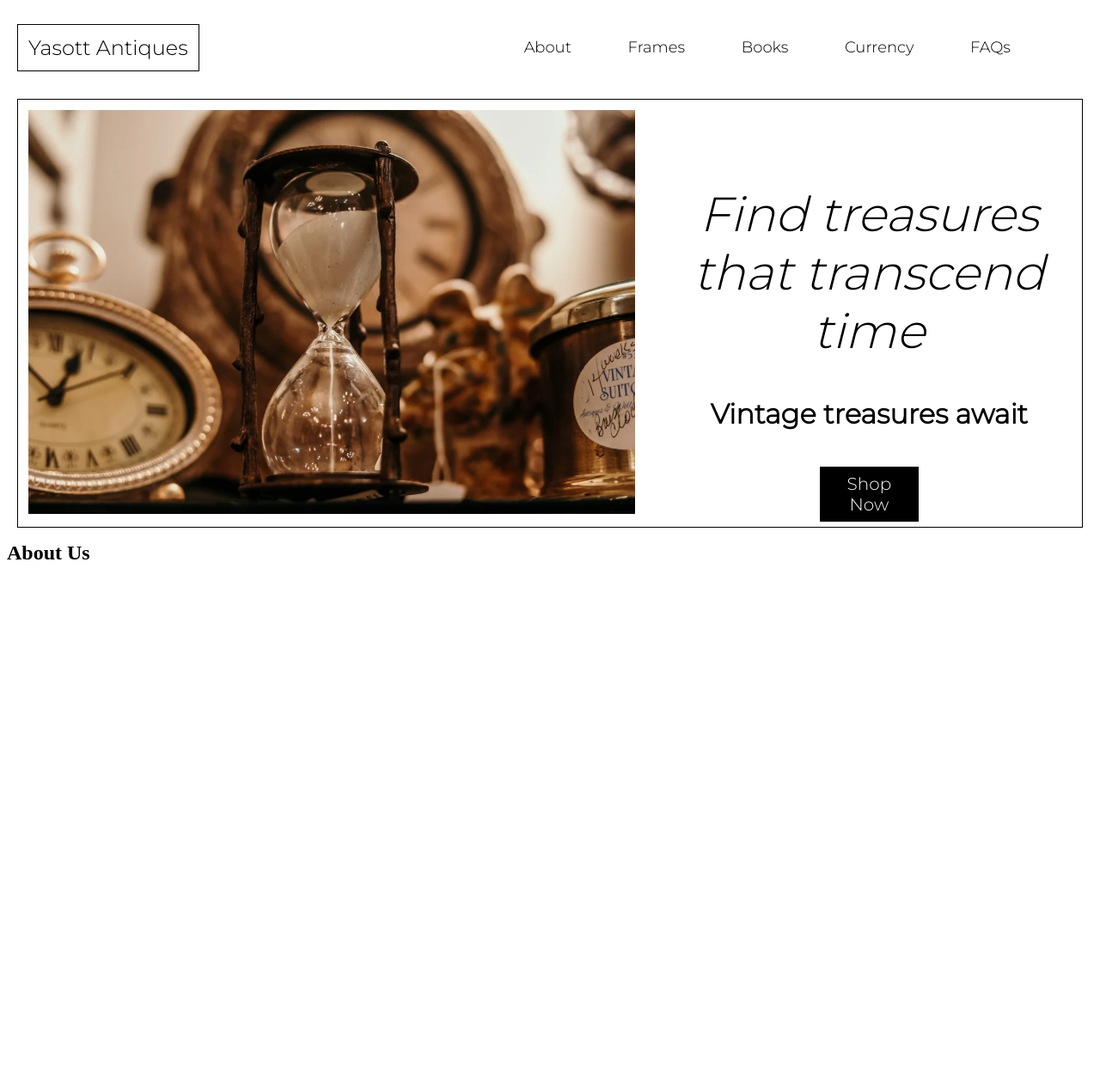
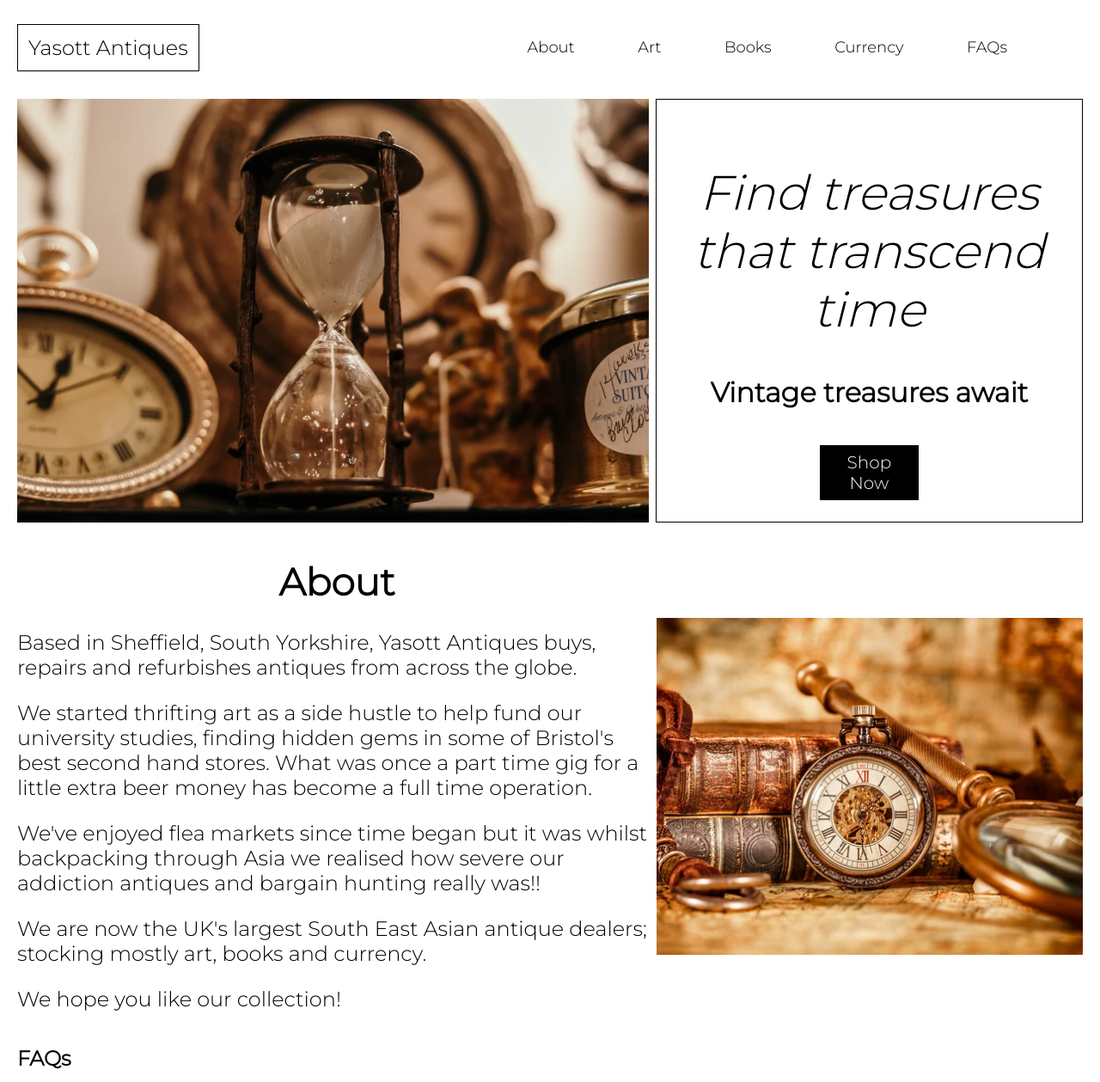
Before and after one commit to scottgirling/antiques, a plain HTML site: page index.html in a window 1280 px wide. Shown: the top 1259 px of the page at 86% size. Before the commit the page ends 800 px from the top, so only its background shows below. Drawn offline with Linux system fonts and the light colour scheme.

Commit message:
added about, other pages & footer

```diff
--- a/index.html
+++ b/index.html
@@ -5,6 +5,7 @@
         <link rel="preconnect" href="https://fonts.googleapis.com">
         <link rel="preconnect" href="https://fonts.gstatic.com" crossorigin>
         <link href="https://fonts.googleapis.com/css2?family=Montserrat:wght@300&display=swap" rel="stylesheet">
+        <script src="https://kit.fontawesome.com/121245de7a.js" crossorigin="anonymous"></script>
     </head>
 
     <!-- navigation section -->
@@ -13,14 +14,14 @@
         <div>
             <nav id="navigation">
                 <div>
-                    <h1>Yasott Antiques</h1>
+                    <h1><a href="index.html">Yasott Antiques</a></h1>
                 </div>
                 <ul>
                     <li><a href="#about">About</a></li>
-                    <li>Frames</li>
-                    <li>Books</li>
-                    <li>Currency</li>
-                    <li>FAQs</li>
+                    <li><a href="art.html">Art</a></li>
+                    <li><a href="books.html">Books</a></li>
+                    <li><a href="currency.html">Currency</a></li>
+                    <li><a href="#faqs">FAQs</a></li>
                 </ul>
             </nav>
         </div>
@@ -32,16 +33,42 @@
                 <img id="landing-image" src="./resources/images/landingimage.webp">
             </div>
             <div id="landing-right">
-                <h1><em>Find treasures that transcend time</em></h1>
-                <h4>Vintage treasures await</h4>
-                <p>Shop Now</p>
+                <div id="landing-right-text">
+                    <h1><em>Find treasures that transcend time</em></h1>
+                    <h4>Vintage treasures await</h4>
+                    <p>Shop Now</p>
+                </div>
             </div>
         </div>
 
         <!-- about section -->
 
         <div id="about">
-            <h1>About Us</h1>
+            <div id="about-left-container">
+                <div id="about-text">
+                    <h1>About</h1>
+                    <p>Based in Sheffield, South Yorkshire, Yasott Antiques buys, repairs and refurbishes antiques from across the globe.</p>
+                    <p>We started thrifting art as a side hustle to help fund our university studies, finding hidden gems in some of Bristol's best second hand stores. What was once a part time gig for a little extra beer money has become a full time operation.</p>
+                    <p>We've enjoyed flea markets since time began but it was whilst backpacking through Asia we realised how severe our addiction antiques and bargain hunting really was!!</p>
+                    <p>We are now the UK's largest South East Asian antique dealers; stocking mostly art, books and currency.</p>
+                    <p>We hope you like our collection!</p>
+                </div>
+            </div>
+
+            <div id="about-right-container">
+                <img src="./resources/images/about-us-crop.jpg">
+            </div>
+        </div>
+
+        <!-- FAQs section -->
+
+        <div id="faqs">
+            <h1>FAQs</h1>
+            <img src="./resources/images/banner.jpg">
         </div>
     </body>
+
+    <footer>
+        <p><i class="fa-regular fa-copyright"></i> 2024 Yasott Antiques. All rights reserved.</p>
+    </footer>
 </html>
--- /dev/null
+++ b/resources/css/art.css
@@ -0,0 +1,63 @@
+/* universal styles */
+
+body {
+    font-size: 12px;
+}
+
+/* nav section */
+
+#navigation {
+    display: flex;
+    justify-content: space-between;
+    font-family: 'Montserrat', sans-serif;
+}
+
+nav h1 {
+    font-size: 200%;
+    font-weight: 300;
+    border: 1px solid black;
+    padding: 12px;
+    margin-left: 12px;
+}
+
+nav ul {
+    display: flex;
+    justify-content: space-between;
+    width: 50%;
+    margin-right: 5%;
+}
+
+nav li {
+    display: inline-block;
+    font-size: 150%;
+    padding: 12px;
+    margin: auto;
+}
+
+nav a:link {
+    color: black;
+    text-decoration: none;
+}
+
+nav a:visited {
+    color: black;
+    text-decoration: none;
+}
+
+nav a:hover {
+    color: black;
+    text-decoration: none;
+}
+
+nav a:active {
+    color: black;
+    text-decoration: none;
+}
+
+/* footer section */
+
+footer {
+    margin: 12px;
+    font-size: 12px;
+    border-top: 1px solid black;
+}
--- /dev/null
+++ b/resources/css/books.css
@@ -0,0 +1,63 @@
+/* universal styles */
+
+body {
+    font-size: 12px;
+}
+
+/* nav section */
+
+#navigation {
+    display: flex;
+    justify-content: space-between;
+    font-family: 'Montserrat', sans-serif;
+}
+
+nav h1 {
+    font-size: 200%;
+    font-weight: 300;
+    border: 1px solid black;
+    padding: 12px;
+    margin-left: 12px;
+}
+
+nav ul {
+    display: flex;
+    justify-content: space-between;
+    width: 50%;
+    margin-right: 5%;
+}
+
+nav li {
+    display: inline-block;
+    font-size: 150%;
+    padding: 12px;
+    margin: auto;
+}
+
+nav a:link {
+    color: black;
+    text-decoration: none;
+}
+
+nav a:visited {
+    color: black;
+    text-decoration: none;
+}
+
+nav a:hover {
+    color: black;
+    text-decoration: none;
+}
+
+nav a:active {
+    color: black;
+    text-decoration: none;
+}
+
+/* footer section */
+
+footer {
+    margin: 12px;
+    font-size: 12px;
+    border-top: 1px solid black;
+}
--- /dev/null
+++ b/resources/css/currency.css
@@ -0,0 +1,63 @@
+/* universal styles */
+
+body {
+    font-size: 12px;
+}
+
+/* nav section */
+
+#navigation {
+    display: flex;
+    justify-content: space-between;
+    font-family: 'Montserrat', sans-serif;
+}
+
+nav h1 {
+    font-size: 200%;
+    font-weight: 300;
+    border: 1px solid black;
+    padding: 12px;
+    margin-left: 12px;
+}
+
+nav ul {
+    display: flex;
+    justify-content: space-between;
+    width: 50%;
+    margin-right: 5%;
+}
+
+nav li {
+    display: inline-block;
+    font-size: 150%;
+    padding: 12px;
+    margin: auto;
+}
+
+nav a:link {
+    color: black;
+    text-decoration: none;
+}
+
+nav a:visited {
+    color: black;
+    text-decoration: none;
+}
+
+nav a:hover {
+    color: black;
+    text-decoration: none;
+}
+
+nav a:active {
+    color: black;
+    text-decoration: none;
+}
+
+/* footer section */
+
+footer {
+    margin: 12px;
+    font-size: 12px;
+    border-top: 1px solid black;
+}
--- a/resources/css/style.css
+++ b/resources/css/style.css
@@ -2,6 +2,7 @@
 
 body {
     font-size: 12px;
+    font-family: 'Montserrat', sans-serif;
 }
 
 /* nav section */
@@ -9,7 +10,6 @@ body {
 #navigation {
     display: flex;
     justify-content: space-between;
-    font-family: 'Montserrat', sans-serif;
 }
 
 nav h1 {
@@ -34,16 +34,31 @@ nav li {
     margin: auto;
 }
 
-nav a:link, visited, hover, active {
+nav a:link {
     color: black;
     text-decoration: none;
 }
 
+nav a:visited {
+    color: black;
+    text-decoration: none;
+}
+
+nav a:hover {
+    color: black;
+    text-decoration: none;
+}
+
+nav a:active {
+    color: black;
+    text-decoration: none;
+}
+
+/* landing section */
+
 #landing {
     margin: 12px;
-    border: 1px solid black;
     display: flex;
-    font-family: 'Montserrat', sans-serif;
 }
 
 #landing-left {
@@ -51,13 +66,18 @@ nav a:link, visited, hover, active {
 }
 
 #landing-image {
-    width: 95%;
-    margin: 12px;
+    width: 99%;
+    height: 100%;
 }
 
 #landing-right {
     width: 40%;
-    margin-top: 5%;
+    margin: 0;
+    border: 1px solid black;
+}
+
+#landing-right-text {
+    margin-top: 15%;
 }
 
 #landing-right h1 {
@@ -88,3 +108,52 @@ nav a:link, visited, hover, active {
     border: 1px solid black;
     transition: all .4s linear;
 }
+
+/* about section */
+
+#about {
+    margin: 12px;
+    display: flex;
+}
+
+#about-left-container {
+    width: 60%;
+}
+
+#about-text h1 {
+    font-size: 44px;
+    text-align: center;
+}
+
+#about-text p {
+    font-size: 24px;
+}
+
+#about-right-container {
+    width: 40%;
+    margin: auto;
+}
+
+#about-right-container img {
+    width: 100%;
+    margin-top: 12px;
+}
+
+/* FAQs section */
+
+#faqs {
+    margin: 12px;
+}
+
+#faqs img {
+    width: 100%;
+    opacity: 40%;
+}
+
+/* footer section */
+
+footer {
+    margin: 12px;
+    font-size: 12px;
+    border-top: 1px solid black;
+}
```
Also changed, not shown: art.html (added, +34 -0 lines), books.html (added, +34 -0 lines), currency.html (added, +34 -0 lines), resources/images/about-us-crop.jpg (added), resources/images/about-us-precrop.jpg (added), resources/images/banner.jpg (added).
